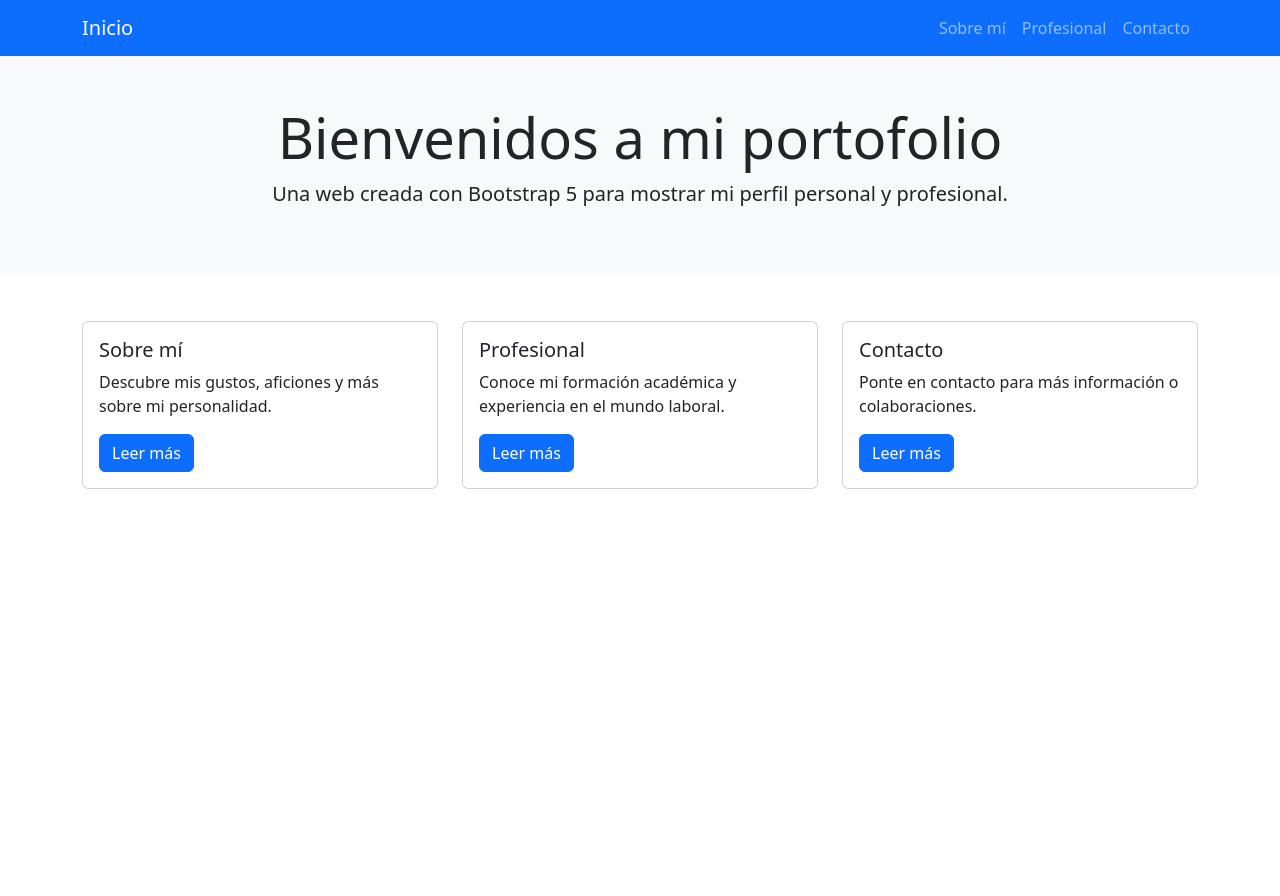
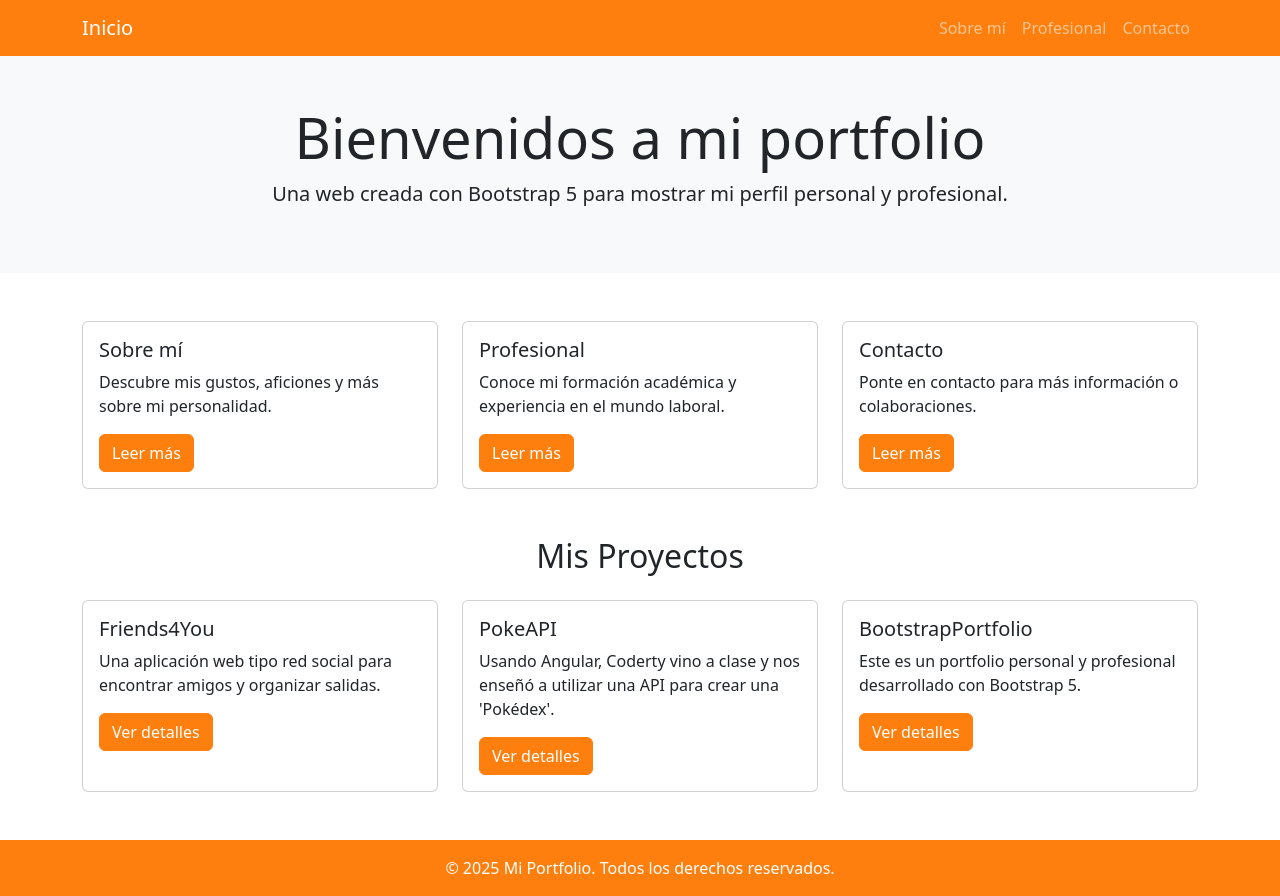
Before and after one commit to samu-tec/BootstrapPortfolio, a plain HTML site: page index.html in a window 1280 px wide. Before the commit the page ends 800 px from the top, so only its background shows below. Drawn offline with nearby package versions, Linux system fonts and the light colour scheme.

Commit message:
update index.html with new title, styles, and project section

```diff
--- a/index.html
+++ b/index.html
@@ -3,11 +3,29 @@
   <head>
     <meta charset="UTF-8" />
     <meta name="viewport" content="width=device-width, initial-scale=1" />
-    <title>BootstrapProfile</title>
+    <title>BootstrapPortfolio</title>
     <link
       href="https://cdn.jsdelivr.net/npm/bootstrap@5.3.3/dist/css/bootstrap.min.css"
       rel="stylesheet"
     />
+    <style>
+      .bg-primary {
+        background-color: #ff7f0e !important;
+      }
+      .btn-primary {
+        background-color: #ff7f0e !important;
+        border-color: #ff7f0e !important;
+      }
+      .btn-primary:hover {
+        background-color: #e67300 !important;
+        border-color: #e67300 !important;
+      }
+      .footer {
+        background-color: #ff7f0e;
+        color: #fff;
+        padding: 1rem 0;
+      }
+    </style>
   </head>
   <body>
     <nav class="navbar navbar-expand-lg navbar-dark bg-primary">
@@ -39,17 +57,15 @@
         </div>
       </div>
     </nav>
-
     <header class="py-5 bg-light">
       <div class="container">
-        <h1 class="display-4 text-center">Bienvenidos a mi portofolio</h1>
+        <h1 class="display-4 text-center">Bienvenidos a mi portfolio</h1>
         <p class="lead text-center">
           Una web creada con Bootstrap 5 para mostrar mi perfil personal y
           profesional.
         </p>
       </div>
     </header>
-
     <section class="container my-5">
       <div class="row row-cols-1 row-cols-md-3 g-4">
         <div class="col">
@@ -87,7 +103,66 @@
         </div>
       </div>
     </section>
-
+    <section class="container my-5">
+      <h2 class="text-center mb-4">Mis Proyectos</h2>
+      <div class="row g-4">
+        <div class="col-md-4">
+          <div class="card h-100">
+            <div class="card-body">
+              <h5 class="card-title">Friends4You</h5>
+              <p class="card-text">
+                Una aplicación web tipo red social para encontrar amigos y
+                organizar salidas.
+              </p>
+              <a
+                href="https://github.com/samu-tec/Friends4You"
+                class="btn btn-primary"
+                >Ver detalles</a
+              >
+            </div>
+          </div>
+        </div>
+        <div class="col-md-4">
+          <div class="card h-100">
+            <div class="card-body">
+              <h5 class="card-title">PokeAPI</h5>
+              <p class="card-text">
+                Usando Angular, Coderty vino a clase y nos enseñó a utilizar una
+                API para crear una 'Pokédex'.
+              </p>
+              <a
+                href="https://github.com/samu-tec/PokeAPI"
+                class="btn btn-primary"
+                >Ver detalles</a
+              >
+            </div>
+          </div>
+        </div>
+        <div class="col-md-4">
+          <div class="card h-100">
+            <div class="card-body">
+              <h5 class="card-title">BootstrapPortfolio</h5>
+              <p class="card-text">
+                Este es un portfolio personal y profesional desarrollado con
+                Bootstrap 5.
+              </p>
+              <a
+                href="https://github.com/samu-tec/BootstrapPortfolio"
+                class="btn btn-primary"
+                >Ver detalles</a
+              >
+            </div>
+          </div>
+        </div>
+      </div>
+    </section>
+    <footer class="footer text-center">
+      <div class="container">
+        <p class="mb-0">
+          &copy; 2025 Mi Portfolio. Todos los derechos reservados.
+        </p>
+      </div>
+    </footer>
     <script src="https://cdn.jsdelivr.net/npm/bootstrap@5.3.3/dist/js/bootstrap.bundle.min.js"></script>
   </body>
 </html>
```
